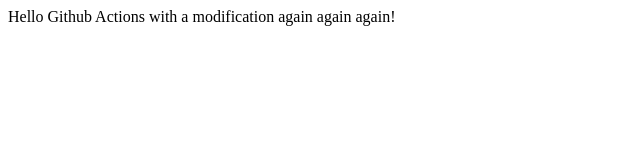
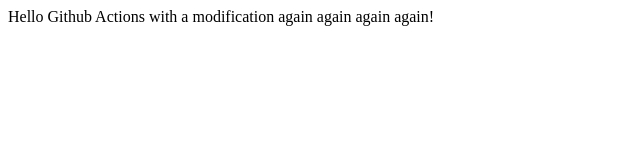
Before and after one commit to madeira-dev/simple-CICD-workflow, a plain HTML site: page index.html in a window 1280 px wide. Shown: the full height of the page, 0-640 px from the left. Drawn offline with Linux system fonts and the light colour scheme.

Commit message:
modified index.html to test deployment workflow

```diff
--- a/index.html
+++ b/index.html
@@ -1,5 +1,5 @@
 <!DOCTYPE html>
 
 <body>
-    <a>Hello Github Actions with a modification again again again!</a>
+    <a>Hello Github Actions with a modification again again again again!</a>
 </body>
```
